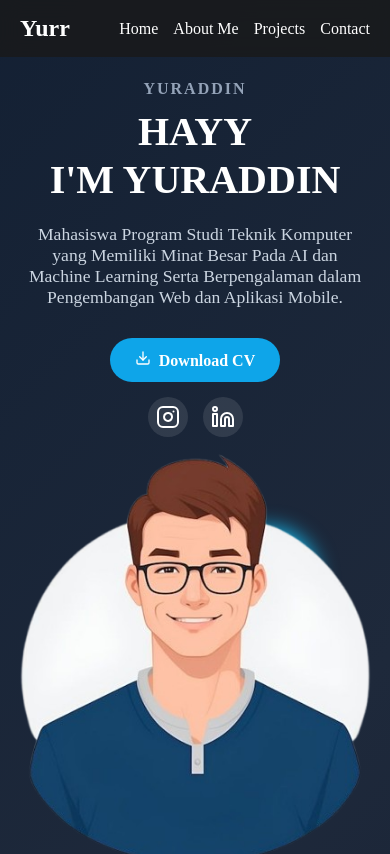
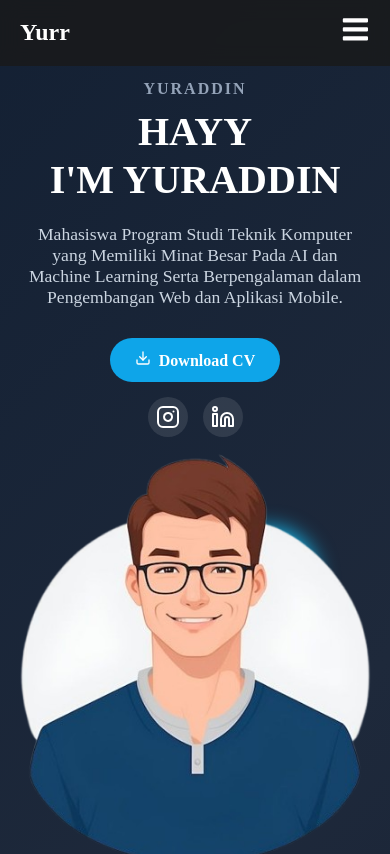
Before and after one commit to yuraddin/Portofolio, a React (Vite) app: page / in a window 390 px wide. Shown: the top 854 px of the page. Built offline with nearby package versions, Linux system fonts and the light colour scheme.

Commit message:
perbaiki navbar

```diff
--- a/src/App.jsx
+++ b/src/App.jsx
@@ -1,13 +1,14 @@
 import { Outlet } from 'react-router-dom';
-// DIUBAH: 'navbar' menjadi 'Navbar' agar konsisten
-import Navbar from './components/navbar';
+// 1. Anda sudah benar mengimpor Navigasi
+import Navigasi from './components/Navigasi';
 import Footer from './components/Footer';
 import './App.css';
 
 function App() {
   return (
     <div>
-      <Navbar />
+      {/* 2. Gunakan nama yang sama di sini */}
+      <Navigasi />
       <main>
         <Outlet />
       </main>
--- /dev/null
+++ b/src/components/Navigasi.css
@@ -0,0 +1,75 @@
+.navbar {
+  position: fixed;
+  top: 0;
+  left: 0;
+  width: 100%;
+  padding: 20px 10%;
+  display: flex;
+  justify-content: space-between;
+  align-items: center;
+  background-color: rgba(26, 26, 26, 0.8);
+  backdrop-filter: blur(10px);
+  z-index: 1000;
+  transition: top 0.3s;
+}
+
+.nav-logo {
+  color: white;
+  text-decoration: none;
+  font-size: 1.8rem;
+  font-weight: bold;
+}
+
+.nav-menu {
+  list-style: none;
+  display: flex;
+  gap: 30px;
+}
+
+.nav-menu a {
+  color: white;
+  text-decoration: none;
+  font-size: 1.1rem;
+  transition: color 0.3s ease;
+}
+
+.nav-menu a:hover {
+  color: #0ea5e9;
+}
+
+.nav-toggler {
+  display: none;
+  font-size: 1.8rem;
+  color: white;
+  cursor: pointer;
+}
+
+@media (max-width: 768px) {
+  .nav-menu {
+    display: flex;
+    flex-direction: column;
+    justify-content: center;
+    align-items: center;
+    gap: 40px;
+    background-color: #0f172a;
+    position: fixed;
+    top: 0;
+    right: -100%;
+    width: 100%;
+    height: 100vh;
+    transition: right 0.3s ease-in-out;
+  }
+
+  .nav-menu.active {
+    right: 0;
+  }
+
+  .nav-menu a {
+    font-size: 2rem;
+  }
+
+  .nav-toggler {
+    display: block;
+    z-index: 1001;
+  }
+}
--- /dev/null
+++ b/src/components/Navigasi.jsx
@@ -0,0 +1,34 @@
+import React, { useState } from 'react';
+import { Link } from 'react-router-dom';
+import { FaBars, FaTimes } from 'react-icons/fa';
+// DIUBAH: Mengarah ke file CSS yang baru
+import './Navigasi.css';
+
+// DIUBAH: Nama komponen menjadi Navigasi
+const Navigasi = () => {
+  const [isMenuOpen, setIsMenuOpen] = useState(false);
+
+  const toggleMenu = () => {
+    setIsMenuOpen(!isMenuOpen);
+  };
+
+  return (
+    <nav className="navbar">
+      <Link to="/" className="nav-logo">Yurr</Link>
+
+      <ul className={isMenuOpen ? 'nav-menu active' : 'nav-menu'}>
+        <li><Link to="/" onClick={toggleMenu}>Home</Link></li>
+        <li><Link to="/about" onClick={toggleMenu}>About Me</Link></li>
+        <li><Link to="/projects" onClick={toggleMenu}>Projects</Link></li>
+        <li><Link to="/contact" onClick={toggleMenu}>Contact</Link></li>
+      </ul>
+
+      <div className="nav-toggler" onClick={toggleMenu}>
+        {isMenuOpen ? <FaTimes /> : <FaBars />}
+      </div>
+    </nav>
+  );
+};
+
+// DIUBAH: Ekspor nama komponen yang baru
+export default Navigasi;
--- a/src/components/navbar.css
+++ /dev/null
@@ -1,57 +0,0 @@
-.navbar {
-  position: fixed; /* Membuat navbar menempel di layar */
-  top: 0;
-  left: 0;
-  width: 100%;
-  padding: 20px 40px;
-  display: flex;
-  justify-content: space-between; /* Mendorong logo ke kiri dan menu ke kanan */
-  align-items: center;
-  background-color: rgba(26, 26, 26, 0.8); /* Warna semi-transparan */
-  backdrop-filter: blur(10px); /* Efek blur pada latar belakang */
-  z-index: 1000; /* Memastikan navbar selalu di paling depan */
-  transition: top 0.3s;
-}
-
-.nav-logo {
-  color: white;
-  text-decoration: none;
-  font-size: 1.8rem;
-  font-weight: bold;
-}
-
-.nav-menu {
-  list-style: none;
-  display: flex;
-  gap: 30px; /* Jarak antar item menu */
-}
-
-.nav-menu a {
-  color: white;
-  text-decoration: none;
-  font-size: 1.1rem;
-  transition: color 0.3s ease;
-}
-
-.nav-menu a:hover {
-  color: #007bff;
-}
-
-/* Aturan untuk layar kecil (Mobile) */
-@media (max-width: 768px) {
-  .navbar {
-    padding: 15px 20px; /* Mengurangi jarak tepi */
-  }
-
-  .nav-logo {
-    font-size: 1.5rem; /* Mengecilkan logo */
-  }
-
-  .nav-menu {
-    gap: 15px; /* Mengurangi jarak antar menu */
-  }
-
-  .nav-menu a {
-    font-size: 1rem;
-  }
-}
--- a/src/components/navbar.jsx
+++ /dev/null
@@ -1,20 +0,0 @@
-import React from 'react';
-import { Link } from 'react-router-dom'; // Impor Link dari react-router-dom
-import './navbar.css';
-
-const Navbar = () => {
-  return (
-    <nav className="navbar">
-      <Link to="/" className="nav-logo">Yurr</Link> {/* Mengarah ke Halaman Utama */}
-      <ul className="nav-menu">
-        {/* Link ini sekarang akan mengubah URL tanpa me-refresh halaman */}
-        <li><Link to="/">Home</Link></li>
-        <li><Link to="/about">About Me</Link></li>
-        <li><Link to="/projects">Projects</Link></li>
-        <li><Link to="/contact">Contact</Link></li>
-      </ul>
-    </nav>
-  );
-};
-
-export default Navbar;
```
